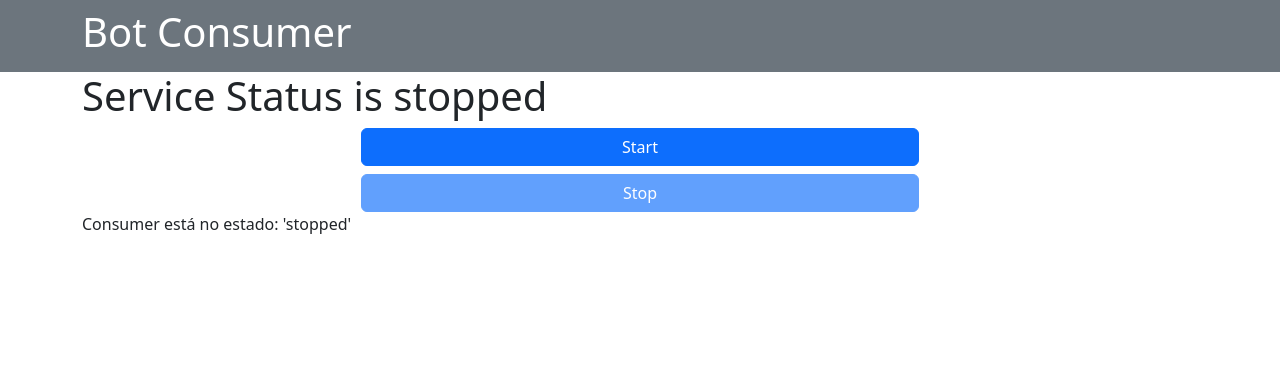
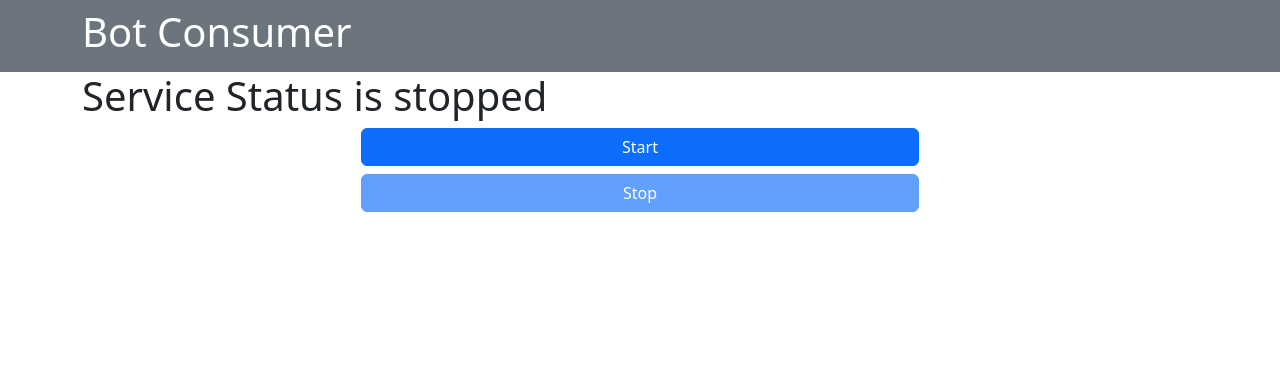
Before and after one commit to henriquelino/huey_producer_consumer_flask, a Flask app: page / in a window 1280 px wide. Shown: the top 372 px of the page. Run offline with Flask 2, Linux system fonts and the light colour scheme; parts of the project's set-up code (start-up, migrations or seed data) failed here and were passed over.

Commit message:
removed: Initial consumer state message

```diff
--- a/src/app/consumer/templates/home.html
+++ b/src/app/consumer/templates/home.html
@@ -10,7 +10,6 @@
     <button id="stop-btn" type="button" class="btn btn-primary" disabled>Stop</button>
   </div>
 
-  Consumer está no estado: '{{ state }}'
 </div>
 {% endblock %}
 
```
